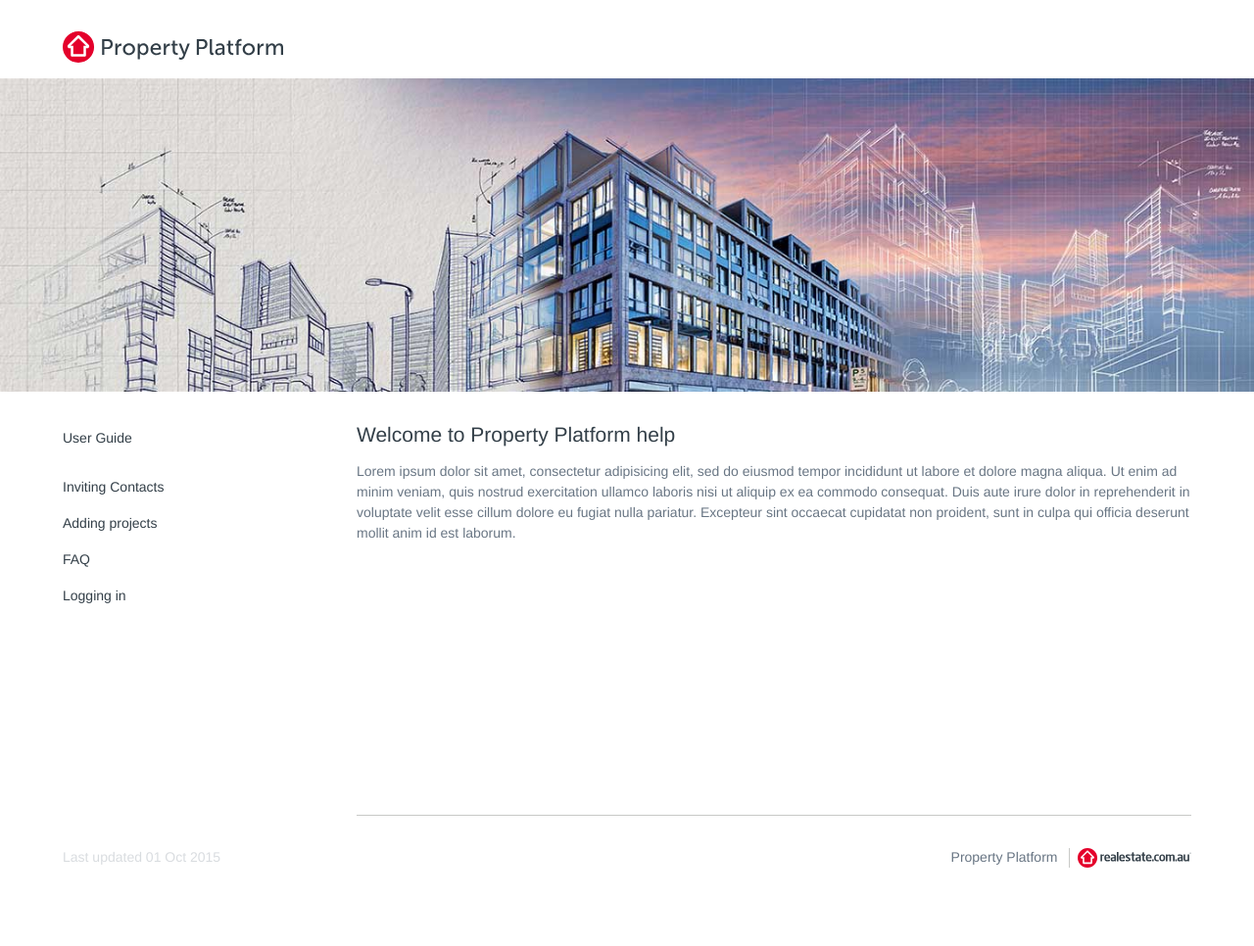
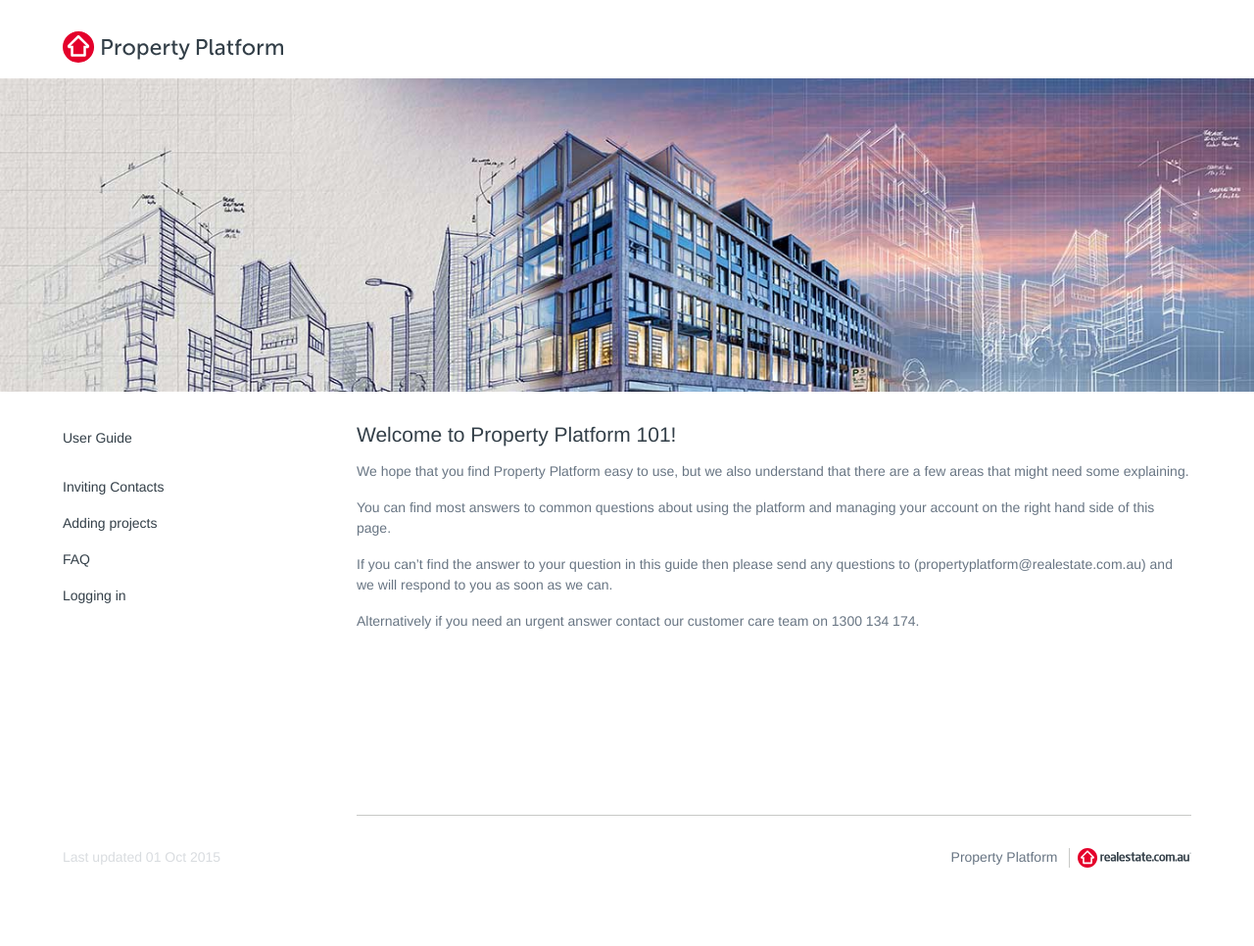
Before and after one commit to property-platform/property-platform.github.io, a Jekyll site: the page built from index.md, in a window 1280 px wide. Shown: the whole page at 98% size. Built offline with Jekyll 4.4.1, drawn with Linux system fonts in a browser that asks for light colours; some web fonts are replaced.

Commit message:
Welcome page

```diff
--- a/index.md
+++ b/index.md
@@ -2,9 +2,16 @@
 layout: default
 ---
 
-# Welcome to Property Platform help
+# Welcome to Property Platform 101!
 
-Lorem ipsum dolor sit amet, consectetur adipisicing elit, sed do eiusmod tempor incididunt ut labore et dolore magna aliqua. Ut enim ad minim veniam, quis nostrud exercitation ullamco laboris nisi ut aliquip ex ea commodo consequat. Duis aute irure dolor in reprehenderit in voluptate velit esse cillum dolore eu fugiat nulla pariatur. Excepteur sint occaecat cupidatat non proident, sunt in culpa qui officia deserunt mollit anim id est laborum.
+We hope that you find Property Platform easy to use, but we also understand that there are a few areas that might need some explaining.
+
+You can find most answers to common questions about using the platform and managing your account on the right hand side of this page.
+
+If you can’t find the answer to your question in this guide then please send any questions to (propertyplatform@realestate.com.au) and we will respond to you as soon as we can.
+
+Alternatively if you need an urgent answer contact our customer care team on 1300 134 174.
+
 
 
 <!-- ##Here is a video
```
